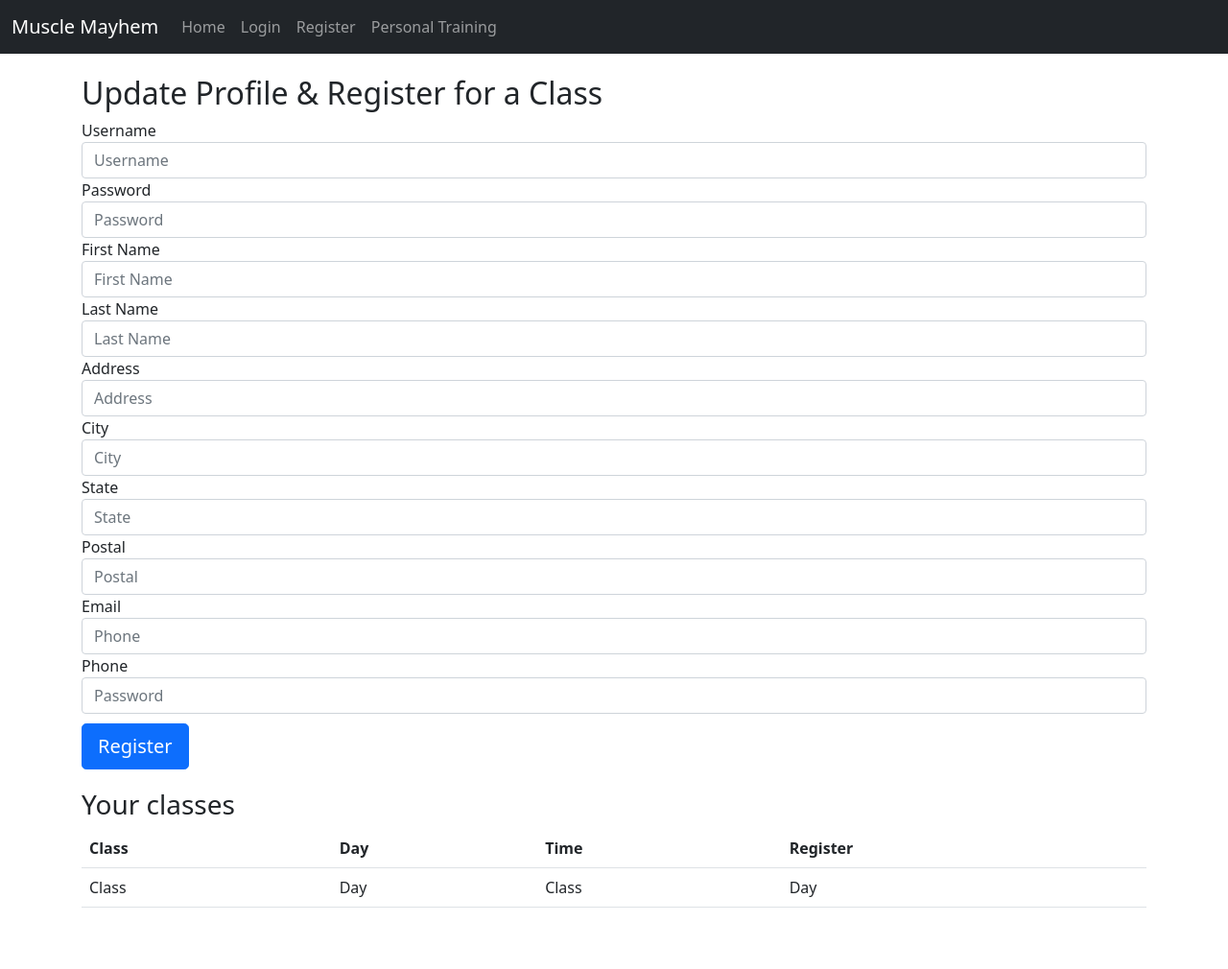
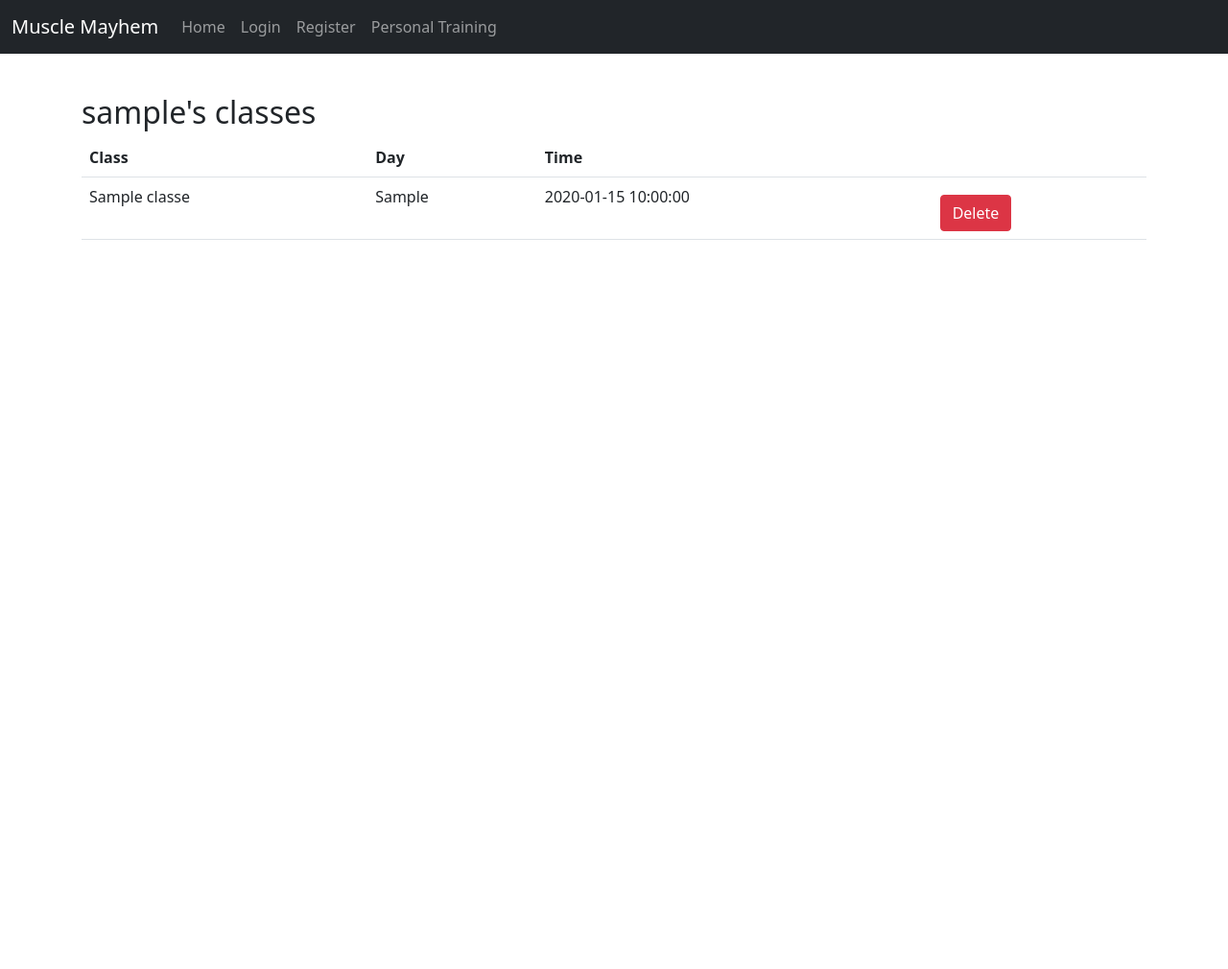
Before and after one commit to jwaynemax/final_web_technologies_II, a PHP site: template view/user_profile.twig in a window 1280 px wide. Shown: the whole page at 96% size. After the commit the page ends 250 px from the top, so only its background shows below. Run offline with PHP 8.4, Linux system fonts and the light colour scheme; the template is opened without the code that fills it: most values are stand-ins (such as "Sample title", 1, 10 or a date in 2020); some libraries are stand-ins or nearby versions.

Commit message:
User profile class data populated

```diff
--- a/Controller.php
+++ b/Controller.php
@@ -65,8 +65,12 @@ class Controller {
      * Show user profile page
      */
     private function processShowUserProfilePage() {
+        $Customer_id = $_SESSION['customer_id'];
+        $classes = $this->db->getClassesDetailsByCustomer($Customer_id);
+        $username = $_SESSION['username'];
+
         $template = $this->twig->load('user_profile.twig');
-        echo $template->render();
+        echo $template->render(['classes' => $classes, 'Customer_id' => $Customer_id, 'username' => $username]);
     }
 
     /**
--- a/view/shared/nav.twig
+++ b/view/shared/nav.twig
@@ -30,7 +30,7 @@
               <a class="nav-link" href=".?action=Logout">Logout</a>
             </li>
             <li class="nav-item">
-              <a class="nav-link" href=".?action=User_Profile">Your Profile</a>
+              <a class="nav-link" href=".?action=User_Profile">Your Classes</a>
             </li>
 
             {% endif %}
--- a/view/user_profile.twig
+++ b/view/user_profile.twig
@@ -3,57 +3,24 @@
 
 <main>
     <div class="container">
-        <h2>Update Profile & Register for a Class</h2>
-        <form class="form-signin">
-            <label for="username" class="sr-only">Username</label>
-            <input type="text" id="username" class="form-control" placeholder="Username">
-            <label for="password" class="sr-only">Password</label>
-            <input type="password" id="password" class="form-control" placeholder="Password">
-            <label for="firstName" class="sr-only">First Name</label>
-            <input type="text" id="firstName" class="form-control" placeholder="First Name">
-            <label for="lastName" class="sr-only">Last Name</label>
-            <input type="text" id="lastName" class="form-control" placeholder="Last Name">
-            <label for="address" class="sr-only">Address</label>
-            <input type="text" id="address" class="form-control" placeholder="Address">
-            <label for="city" class="sr-only">City</label>
-            <input type="text" id="city" class="form-control" placeholder="City">
-            <label for="state" class="sr-only">State</label>
-            <input type="text" id="state" class="form-control" placeholder="State">
-            <label for="postal" class="sr-only">Postal</label>
-            <input type="text" id="postal" class="form-control" placeholder="Postal">
-            <label for="email" class="sr-only">Email</label>
-            <input type="text" id="phone" class="form-control" placeholder="Phone">
-            <label for="password" class="sr-only">Phone</label>
-            <input type="text" id="password" class="form-control" placeholder="Password">
-            <button class="btn btn-lg btn-primary btn-block" type="submit">Register</button>
-        </form>
 
         <div class="profile-table">
-            <h3>Your classes</h3>
-
-
+            <h2>{{ username }}'s classes</h2>
             <table class="table">
-
                 <tr>
                     <th>Class</th>
                     <th>Day</th>
                     <th>Time</th>
-                    <th>Register</th>
+                    <th></th>
                 </tr>
-                <tr>
-                    <td>Class</td>
-                    <td>Day</td>
-                    <td>Class</td>
-                    <td>Day</td>
-                </tr>
-
-
-                {#{% for hour in hours %}
+                {% for class in classes %}
                     <tr>
-                        <th>{{ hour.day }}</th>
-                        <td>{{ hour.hour }}</td>
+                        <td>{{ class['Class_Name'] }}</td>
+                        <td>{{ class['Day_of_Week'] }}</td>
+                        <td>{{ class['Class_Time'] }}</td>
+                        <td><button type="button" class="btn btn-danger">Delete</button></td>
                     </tr>
-                {% endfor %}#}
+                {% endfor %}
             </table>
         </div>
     </div>
```
Also changed, not shown: model/Database.php (+17 -0 lines).
